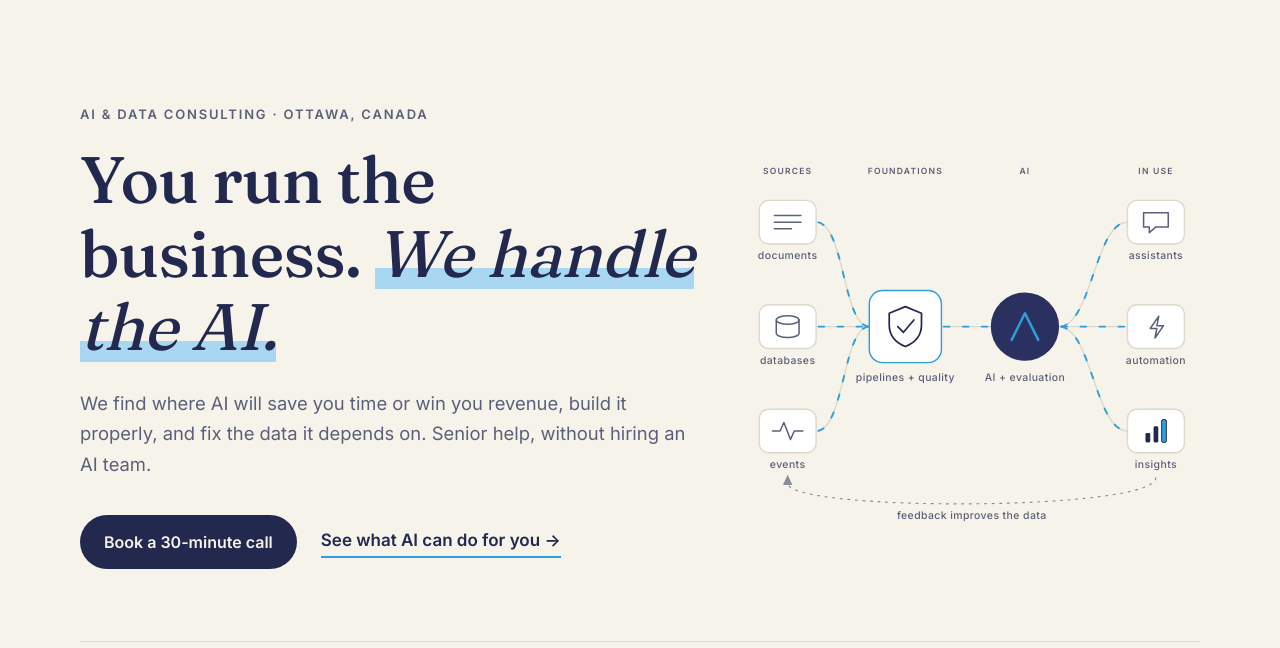
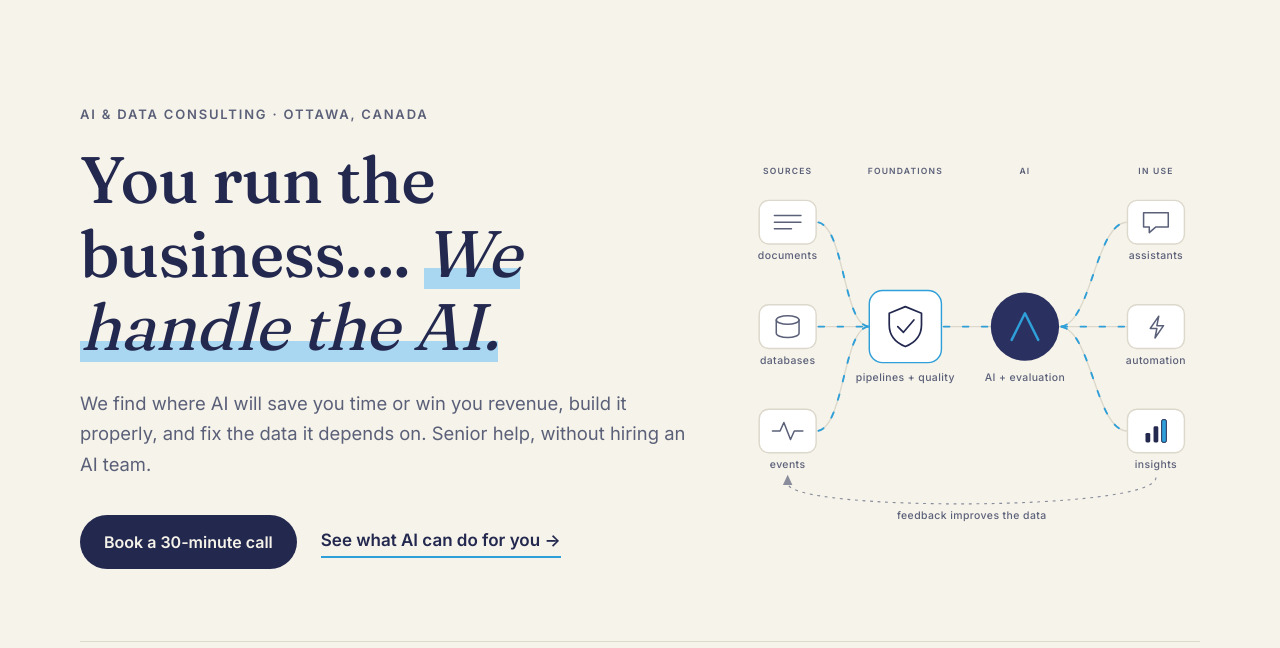
Before and after one commit to atamsingh/aida-website, a plain HTML site: page index.html in a window 1280 px wide. Shown: the part 77-725 px from the top of the page. Drawn offline with Linux system fonts and the light colour scheme.

Commit message:
Fix typo in heading text

```diff
--- a/index.html
+++ b/index.html
@@ -81,7 +81,7 @@
       <div class="wrap hero-grid">
         <div>
           <p class="eyebrow">AI &amp; data consulting · Ottawa, Canada</p>
-          <h1>You run the business. <em>We handle the AI.</em></h1>
+          <h1>You run the business.... <em>We handle the AI.</em></h1>
           <p class="lede">We find where AI will save you time or win you revenue, build it properly, and fix the data it depends on. Senior help, without hiring an AI team.</p>
           <div class="actions">
             <a class="btn js-booking" data-conv="" href="https://calendly.com/atamsingh-aidaconsulting/30min" target="_blank" rel="noopener">Book a 30-minute call</a>
```
